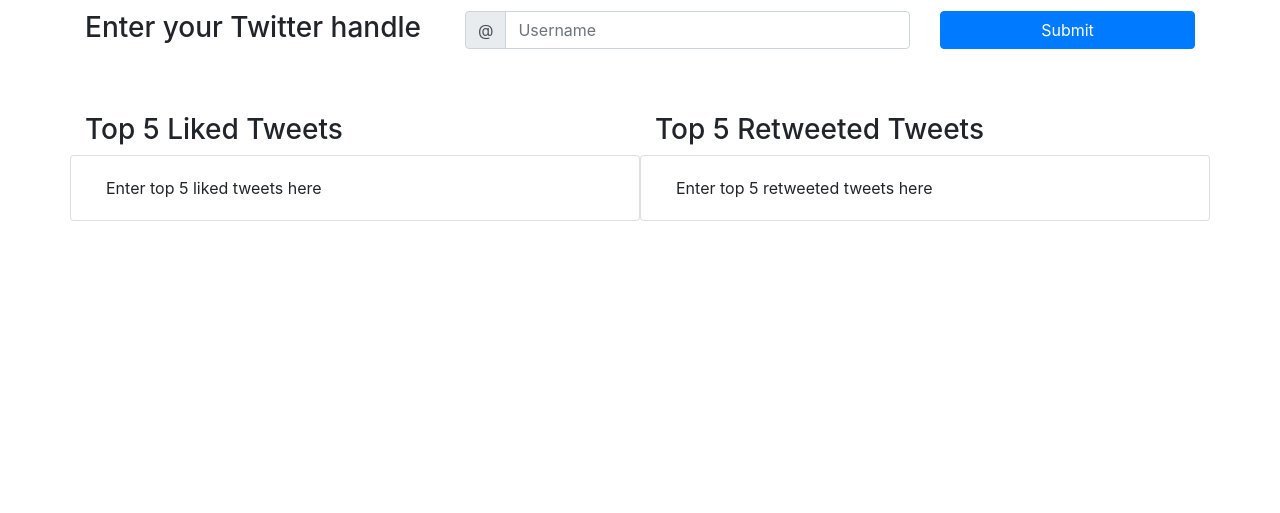
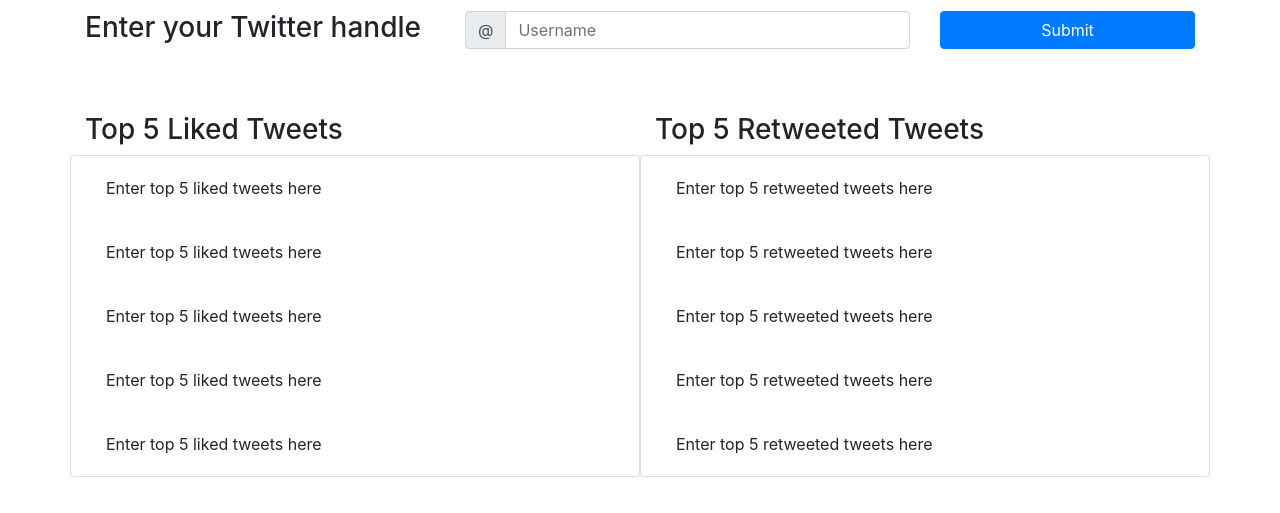
Before and after one commit to ishaanaryautd/Stats4Twitter, a website: page public/index.html in a window 1280 px wide. Shown: the part 65-578 px from the top of the page. Drawn offline with nearby package versions, Linux system fonts and the light colour scheme.

Commit message:
updating html

```diff
--- a/public/index.html
+++ b/public/index.html
@@ -53,17 +53,40 @@
         </div>
         <div class="row">
             <div class="col-sm-6 card">
-                <div class="card-body">
+                <div id="like1" class="card-body">
+                    Enter top 5 liked tweets here
+                </div>
+				<div id="like2" class="card-body">
+                    Enter top 5 liked tweets here
+                </div>
+				<div id="like3" class="card-body">
+                    Enter top 5 liked tweets here
+                </div>
+				<div id="like4" class="card-body">
+                    Enter top 5 liked tweets here
+                </div>
+				<div id="like5" class="card-body">
                     Enter top 5 liked tweets here
                 </div>
             </div>
             <div class="col-sm-6 card">
-                <div class="card-body">
+                <div id="retweet1" class="card-body">
+                    Enter top 5 retweeted tweets here
+                </div>
+				<div id="retweet2" class="card-body">
+                    Enter top 5 retweeted tweets here
+                </div>
+				<div id="retweet3" class="card-body">
+                    Enter top 5 retweeted tweets here
+                </div>
+				<div id="retweet4" class="card-body">
+                    Enter top 5 retweeted tweets here
+                </div>
+				<div id="retweet5" class="card-body">
                     Enter top 5 retweeted tweets here
                 </div>
             </div>
         </div>
-
     </div>
 </body>
 </html>
```
